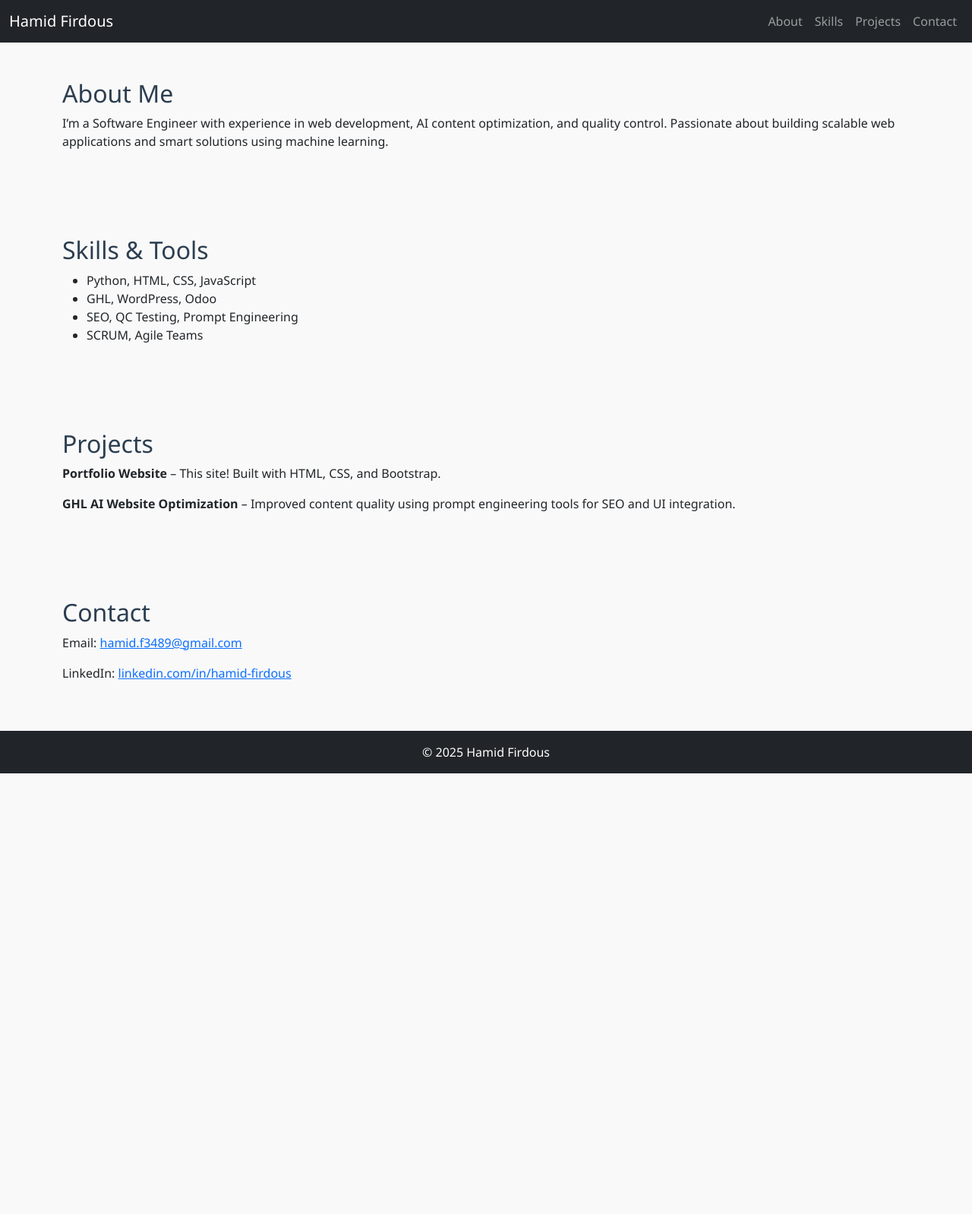
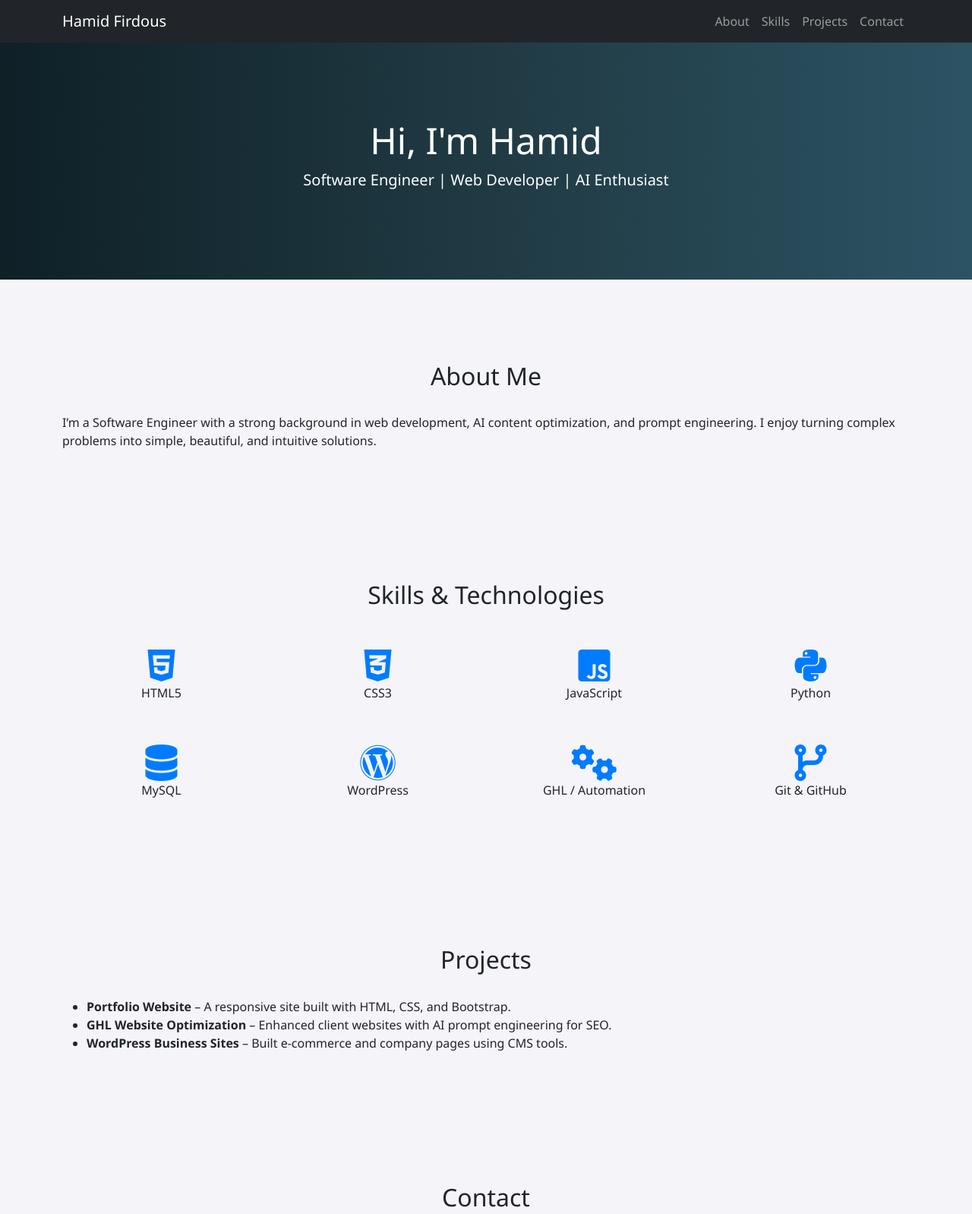
Before and after one commit to Hamid3489/hamid-portfolio, a plain HTML site: page index.html in a window 1280 px wide. Shown: the top 1598 px of the page at 76% size. Before the commit the page ends 1018 px from the top, so only its background shows below. Drawn offline with nearby package versions, Linux system fonts and the light colour scheme.

Commit message:
Update index.html

```diff
--- a/index.html
+++ b/index.html
@@ -1,18 +1,56 @@
+
 <!DOCTYPE html>
 <html lang="en">
 <head>
-  <meta charset="UTF-8" />
-  <meta name="viewport" content="width=device-width, initial-scale=1.0" />
+  <meta charset="UTF-8">
+  <meta name="viewport" content="width=device-width, initial-scale=1.0">
   <title>Hamid Firdous | Software Engineer</title>
   <link href="https://cdn.jsdelivr.net/npm/bootstrap@5.3.0/dist/css/bootstrap.min.css" rel="stylesheet">
-  <link rel="stylesheet" href="style.css" />
+  <link href="https://cdnjs.cloudflare.com/ajax/libs/font-awesome/6.4.0/css/all.min.css" rel="stylesheet">
+  <style>
+    body {
+      font-family: 'Segoe UI', sans-serif;
+      background-color: #f4f4f9;
+    }
+    .hero {
+      background: linear-gradient(to right, #0f2027, #203a43, #2c5364);
+      color: white;
+      padding: 100px 0;
+      text-align: center;
+    }
+    .hero h1 {
+      font-size: 3rem;
+    }
+    .section-title {
+      margin-top: 60px;
+      margin-bottom: 30px;
+      text-align: center;
+    }
+    .icon-box {
+      text-align: center;
+      padding: 20px;
+    }
+    .icon-box i {
+      font-size: 3rem;
+      color: #007bff;
+    }
+    footer {
+      background: #343a40;
+      color: white;
+      padding: 20px 0;
+      text-align: center;
+    }
+  </style>
 </head>
 <body>
 
   <nav class="navbar navbar-expand-lg navbar-dark bg-dark">
-    <div class="container-fluid">
+    <div class="container">
       <a class="navbar-brand" href="#">Hamid Firdous</a>
-      <div class="collapse navbar-collapse">
+      <button class="navbar-toggler" type="button" data-bs-toggle="collapse" data-bs-target="#navbarNav">
+        <span class="navbar-toggler-icon"></span>
+      </button>
+      <div class="collapse navbar-collapse" id="navbarNav">
         <ul class="navbar-nav ms-auto">
           <li class="nav-item"><a class="nav-link" href="#about">About</a></li>
           <li class="nav-item"><a class="nav-link" href="#skills">Skills</a></li>
@@ -23,36 +61,51 @@
     </div>
   </nav>
 
+  <section class="hero">
+    <div class="container">
+      <h1>Hi, I'm Hamid</h1>
+      <p class="lead">Software Engineer | Web Developer | AI Enthusiast</p>
+    </div>
+  </section>
+
   <section id="about" class="container py-5">
-    <h2>About Me</h2>
-    <p>I’m a Software Engineer with experience in web development, AI content optimization, and quality control. Passionate about building scalable web applications and smart solutions using machine learning.</p>
+    <h2 class="section-title">About Me</h2>
+    <p>I’m a Software Engineer with a strong background in web development, AI content optimization, and prompt engineering. I enjoy turning complex problems into simple, beautiful, and intuitive solutions.</p>
   </section>
 
   <section id="skills" class="container py-5">
-    <h2>Skills & Tools</h2>
+    <h2 class="section-title">Skills & Technologies</h2>
+    <div class="row text-center">
+      <div class="col-md-3 icon-box"><i class="fab fa-html5"></i><p>HTML5</p></div>
+      <div class="col-md-3 icon-box"><i class="fab fa-css3-alt"></i><p>CSS3</p></div>
+      <div class="col-md-3 icon-box"><i class="fab fa-js-square"></i><p>JavaScript</p></div>
+      <div class="col-md-3 icon-box"><i class="fab fa-python"></i><p>Python</p></div>
+      <div class="col-md-3 icon-box"><i class="fas fa-database"></i><p>MySQL</p></div>
+      <div class="col-md-3 icon-box"><i class="fab fa-wordpress"></i><p>WordPress</p></div>
+      <div class="col-md-3 icon-box"><i class="fas fa-cogs"></i><p>GHL / Automation</p></div>
+      <div class="col-md-3 icon-box"><i class="fas fa-code-branch"></i><p>Git & GitHub</p></div>
+    </div>
+  </section>
+
+  <section id="projects" class="container py-5">
+    <h2 class="section-title">Projects</h2>
     <ul>
-      <li>Python, HTML, CSS, JavaScript</li>
-      <li>GHL, WordPress, Odoo</li>
-      <li>SEO, QC Testing, Prompt Engineering</li>
-      <li>SCRUM, Agile Teams</li>
+      <li><strong>Portfolio Website</strong> – A responsive site built with HTML, CSS, and Bootstrap.</li>
+      <li><strong>GHL Website Optimization</strong> – Enhanced client websites with AI prompt engineering for SEO.</li>
+      <li><strong>WordPress Business Sites</strong> – Built e-commerce and company pages using CMS tools.</li>
     </ul>
   </section>
 
-  <section id="projects" class="container py-5">
-    <h2>Projects</h2>
-    <p><strong>Portfolio Website</strong> – This site! Built with HTML, CSS, and Bootstrap.</p>
-    <p><strong>GHL AI Website Optimization</strong> – Improved content quality using prompt engineering tools for SEO and UI integration.</p>
+  <section id="contact" class="container py-5">
+    <h2 class="section-title">Contact</h2>
+    <p>Email: <a href="mailto:hamid.f3489@gmail.com">hamid.f3489@gmail.com</a></p>
+    <p>LinkedIn: <a href="https://linkedin.com/in/hamid-firdous" target="_blank">linkedin.com/in/hamid-firdous</a></p>
   </section>
 
-  <section id="contact" class="container py-5">
-    <h2>Contact</h2>
-    <p>Email: <a href="mailto:hamid.f3489@gmail.com">hamid.f3489@gmail.com</a></p>
-    <p>LinkedIn: <a href="https://linkedin.com/in/hamid-firdous/" target="_blank">linkedin.com/in/hamid-firdous</a></p>
-  </section>
-
-  <footer class="text-center py-3 bg-dark text-white">
-    &copy; 2025 Hamid Firdous
+  <footer>
+    <p>&copy; 2025 Hamid Firdous | All rights reserved.</p>
   </footer>
 
+  <script src="https://cdn.jsdelivr.net/npm/bootstrap@5.3.0/dist/js/bootstrap.bundle.min.js"></script>
 </body>
 </html>
```
